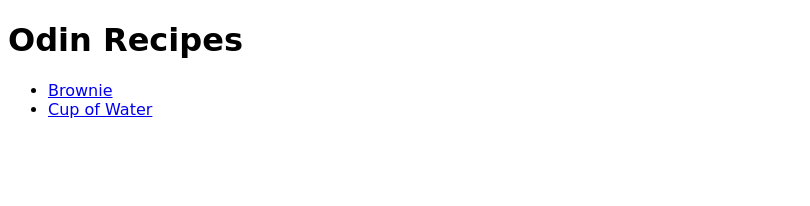
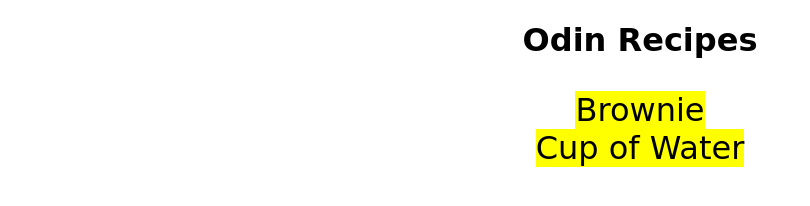
Before and after one commit to KezerSouza/odin-recipes, a plain HTML site: page index.html in a window 1280 px wide. Shown: the whole page, without its empty margins (0-810 px from the left). Drawn offline with Linux system fonts and the light colour scheme.

Commit message:
Styled index.html and centered h1 texts

```diff
--- a/index.html
+++ b/index.html
@@ -9,9 +9,9 @@
 <body>
     <h1>Odin Recipes</h1>
 
-    <ul>
-        <li><a href="recipes/brownie.html">Brownie</a></li>
-        <li><a href="recipes/cup_of_water.html">Cup of Water</a></li>
+    <ul class="list-element">
+        <li><a class="list-element" href="recipes/brownie.html">Brownie</a></li>
+        <li><a class="list-element" href="recipes/cup_of_water.html">Cup of Water</a></li>
     </ul>
 
 </body>
--- a/style.css
+++ b/style.css
@@ -1,3 +1,25 @@
 * {
     font-family: 'Brush Script MT', cursive, 'Gill Sans MT', Calibri, sans-serif;
 }
+
+h1 {
+    text-align: center;
+}
+
+ul.list-element{
+    font-size: 32px;
+    list-style: none;
+    text-align: center;
+    padding: 0px;
+}
+
+a.list-element {
+    color: black;
+    text-decoration: none;
+    background-color: yellow;
+}
+
+a.list-element:hover {
+    background-color: rgb(194, 194, 27);
+    color: rgb(53, 47, 47);
+}
```
